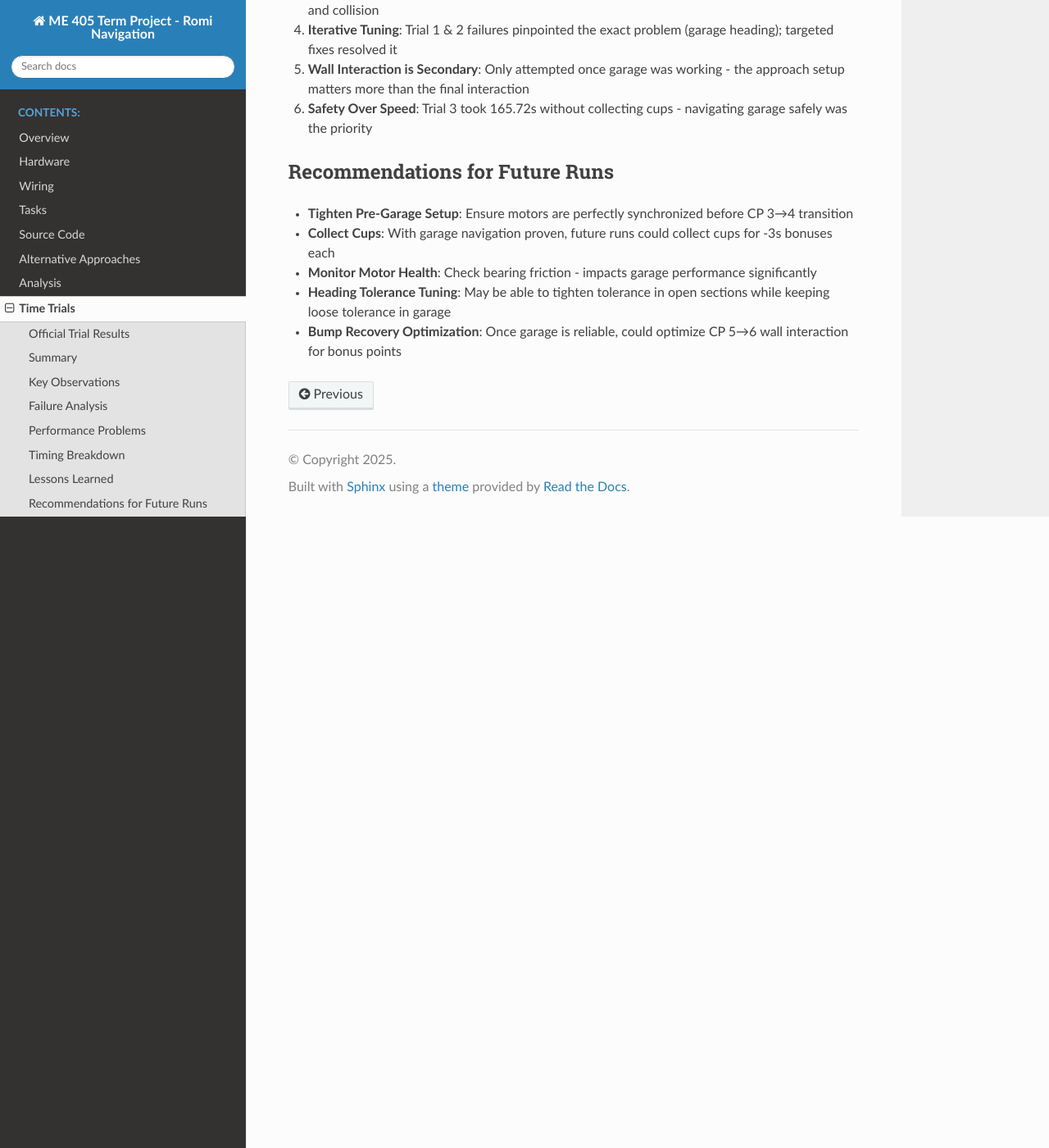
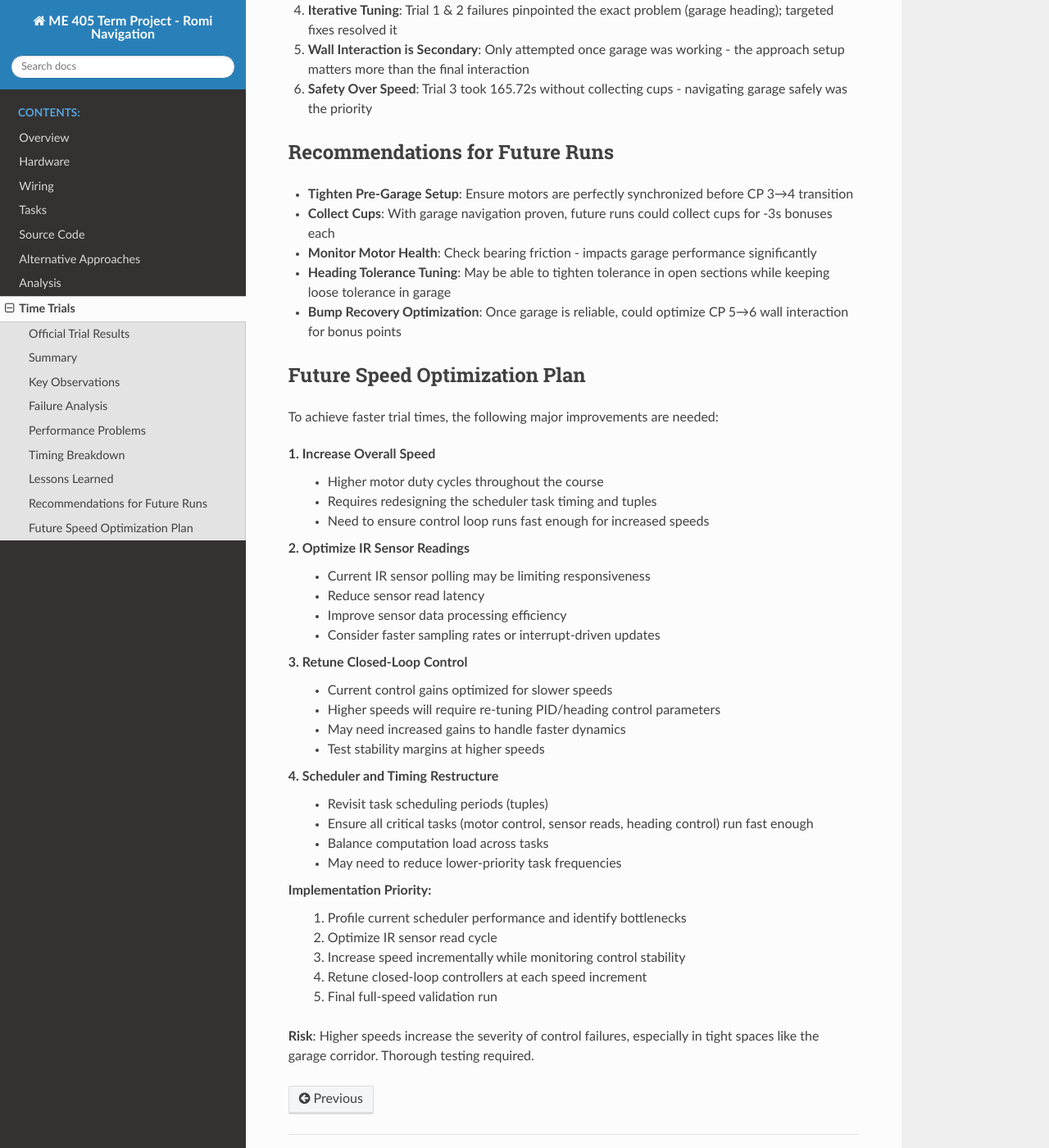
Before and after one commit to shwanpla/ME-405-Term-Project, a Sphinx documentation site: the page built from docs/time_trials.rst, in a window 1280 px wide and 1400 px high, scrolled down 3836 px. Shown: the whole window at 82% size. Built offline with Sphinx 7.4.7 and the Read the Docs theme 3.1.0, drawn with Linux system fonts in a browser that asks for light colours; some of the changed text lies outside the part shown.

Commit message:
Added future improvements to time trials document

```diff
--- a/docs/time_trials.rst
+++ b/docs/time_trials.rst
@@ -122,9 +122,9 @@ No cups were collected in any trial:
 Failure Analysis
 ----------------
 
-**Checkpoint 4: The Unresolved Problem**
+**The Garage Sequence: The Unresolved Problem**
 
-Trials 1 & 2 failed at checkpoint 4 (garage entry). Trial 3 used the **same code** but didn't fail - this means:
+Trials 1 & 2 failed between checkpoint 4 and 5 (garage). Trial 3 used the **same code** but didn't fail - this means:
 
 1. **The Problem Wasn't Fixed**: No code changes were made between trials
 2. **The Code is Unreliable**: It fails sometimes, passes sometimes, with identical logic
@@ -154,9 +154,9 @@ Performance Problems
 
 From Trial 1 to Trial 3:
 
-- **Trial 1**: Failed at CP 4 (heading control lost)
-- **Trial 2**: Failed at CP 4 (same heading control issue)
-- **Trial 3**: Passed CP 4 by chance, but code is still broken
+- **Trial 1**: Failed after CP 4 (heading control lost)
+- **Trial 2**: Failed after CP 4 (same heading control issue)
+- **Trial 3**: Passed through the garage, completed entire course
 
 **No Actual Improvements**:
 
@@ -252,3 +251,40 @@ Recommendations for Future Runs
 - **Monitor Motor Health**: Check bearing friction - impacts garage performance significantly
 - **Heading Tolerance Tuning**: May be able to tighten tolerance in open sections while keeping loose tolerance in garage
 - **Bump Recovery Optimization**: Once garage is reliable, could optimize CP 5→6 wall interaction for bonus points
+
+Future Speed Optimization Plan
+-------------------------------
+
+To achieve faster trial times, the following major improvements are needed:
+
+**1. Increase Overall Speed**
+   - Higher motor duty cycles throughout the course
+   - Requires redesigning the scheduler task timing and tuples
+   - Need to ensure control loop runs fast enough for increased speeds
+
+**2. Optimize IR Sensor Readings**
+   - Current IR sensor polling may be limiting responsiveness
+   - Reduce sensor read latency
+   - Improve sensor data processing efficiency
+   - Consider faster sampling rates or interrupt-driven updates
+
+**3. Retune Closed-Loop Control**
+   - Current control gains optimized for slower speeds
+   - Higher speeds will require re-tuning PID/heading control parameters
+   - May need increased gains to handle faster dynamics
+   - Test stability margins at higher speeds
+
+**4. Scheduler and Timing Restructure**
+   - Revisit task scheduling periods (tuples)
+   - Ensure all critical tasks (motor control, sensor reads, heading control) run fast enough
+   - Balance computation load across tasks
+   - May need to reduce lower-priority task frequencies
+
+**Implementation Priority**:
+   1. Profile current scheduler performance and identify bottlenecks
+   2. Optimize IR sensor read cycle
+   3. Increase speed incrementally while monitoring control stability
+   4. Retune closed-loop controllers at each speed increment
+   5. Final full-speed validation run
+
+**Risk**: Higher speeds increase the severity of control failures, especially in tight spaces like the garage corridor. Thorough testing required.
```
Also changed, not shown: other parts of docs/time_trials.rst (+5 -6 lines).
